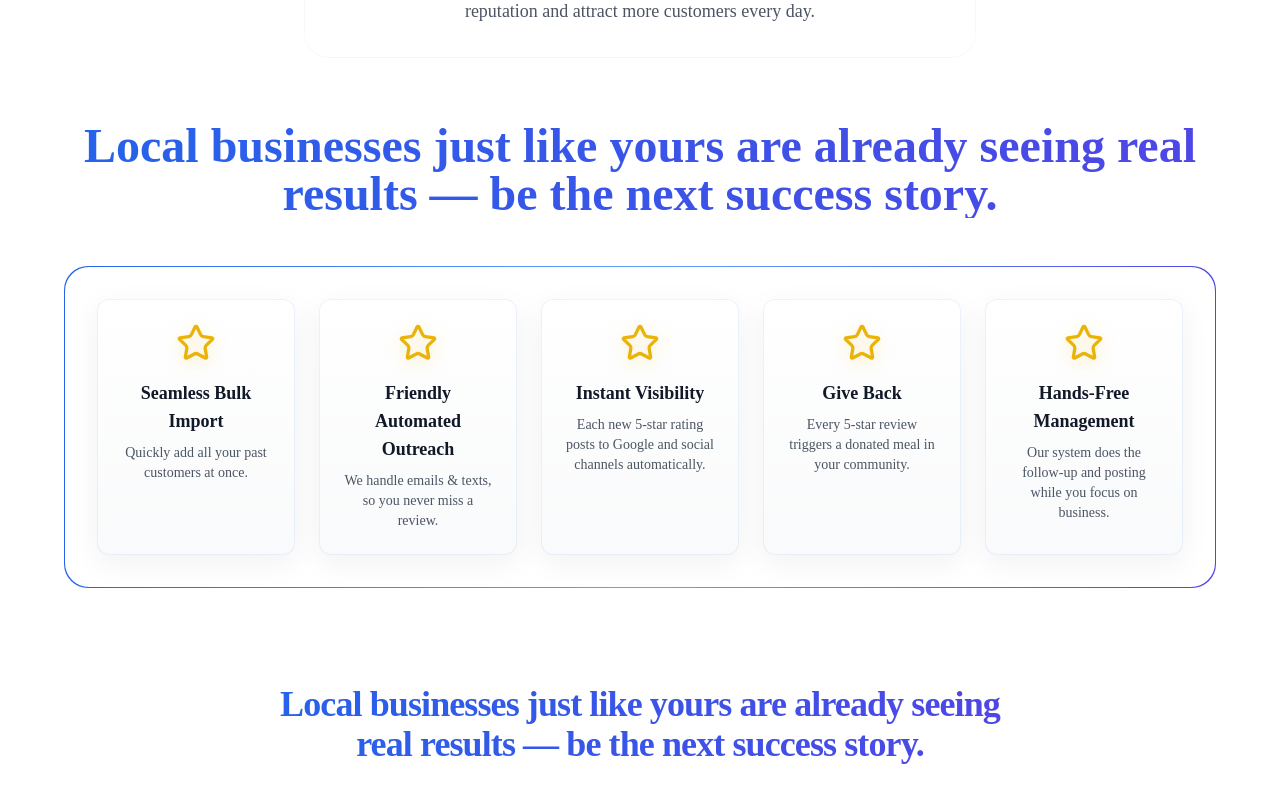
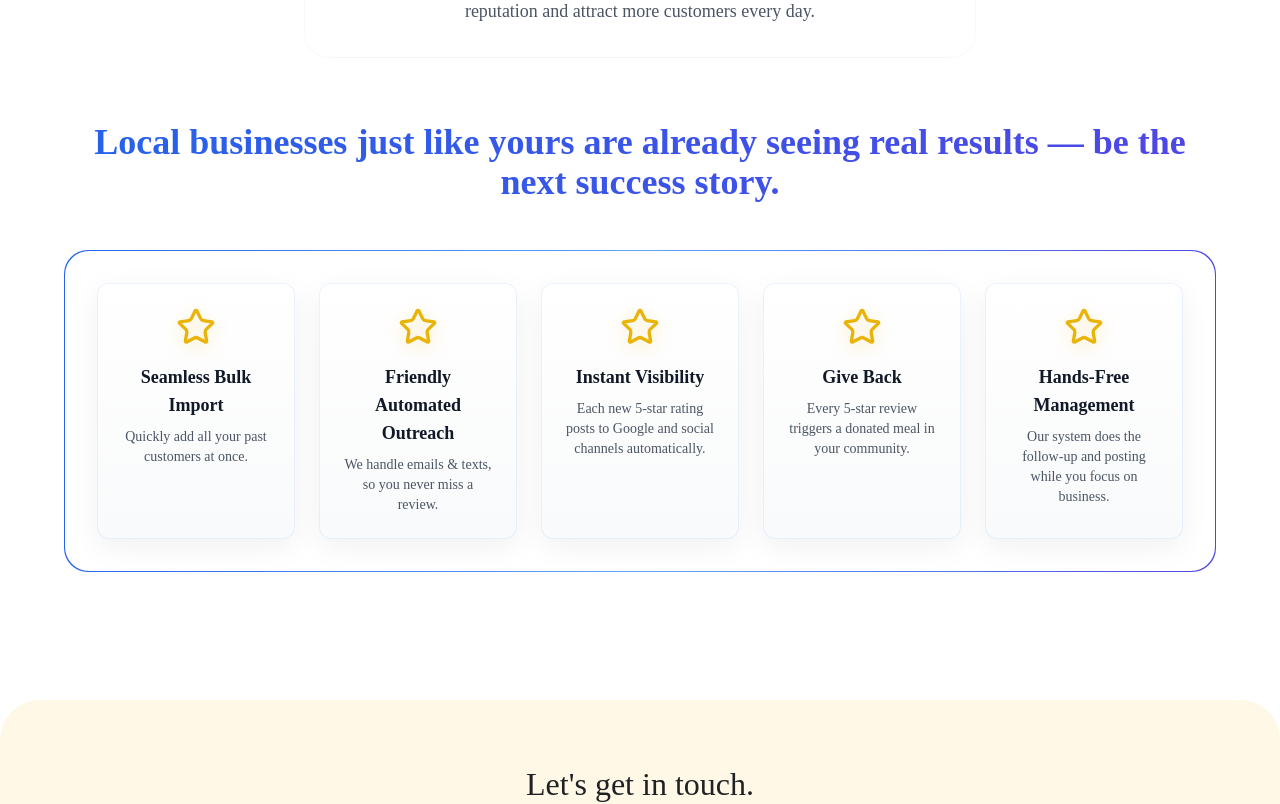
Before and after one commit to MattJD99/Cursor-DaySaw, a Next.js app: page / in a window 1280 px wide. Shown: the part 3720-4524 px from the top of the page. Built offline with nearby package versions, Linux system fonts and the light colour scheme; a web font is replaced by a local one.

Commit message:
Update: Adjust headline size and remove duplicate

```diff
--- a/components/ui/BenefitsSection.tsx
+++ b/components/ui/BenefitsSection.tsx
@@ -28,7 +28,7 @@ export function BenefitsSection() {
   return (
     <section className="py-16">
       <div className="max-w-7xl mx-auto px-6 lg:px-8 text-center">
-        <h2 className="text-4xl sm:text-5xl font-bold mb-12 bg-clip-text text-transparent bg-gradient-to-r from-blue-600 to-indigo-600">
+        <h2 className="text-3xl sm:text-4xl font-bold mb-12 bg-clip-text text-transparent bg-gradient-to-r from-blue-600 to-indigo-600">
           Local businesses just like yours are already seeing real results — be the next success story.
         </h2>
 
@@ -61,13 +61,6 @@ export function BenefitsSection() {
             </div>
           </div>
         </div>
-
-        {/* Make a Difference Section */}
-        <div className="mx-auto mt-24 max-w-3xl text-center">
-          <h2 className="text-3xl sm:text-4xl font-bold tracking-tight bg-clip-text text-transparent bg-gradient-to-r from-blue-600 to-indigo-600">
-            Local businesses just like yours are already seeing real results — be the next success story.
-          </h2>
-        </div>
       </div>
     </section>
   );
```
